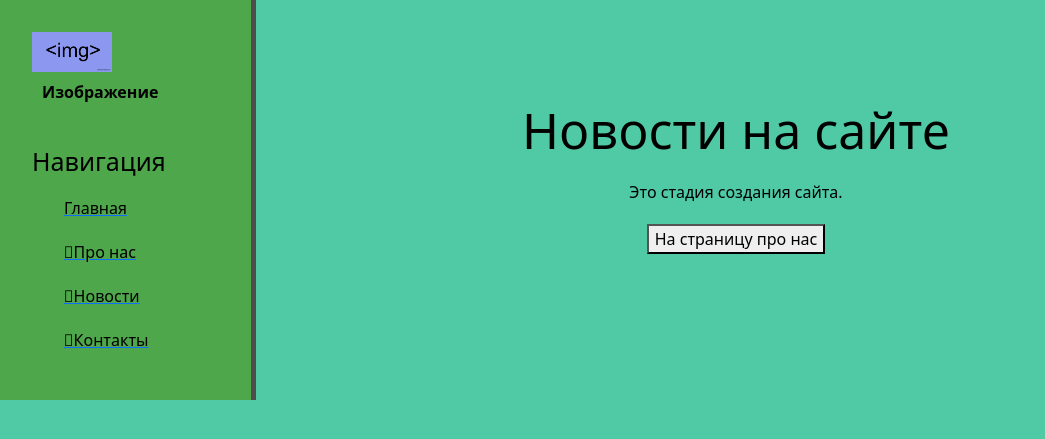
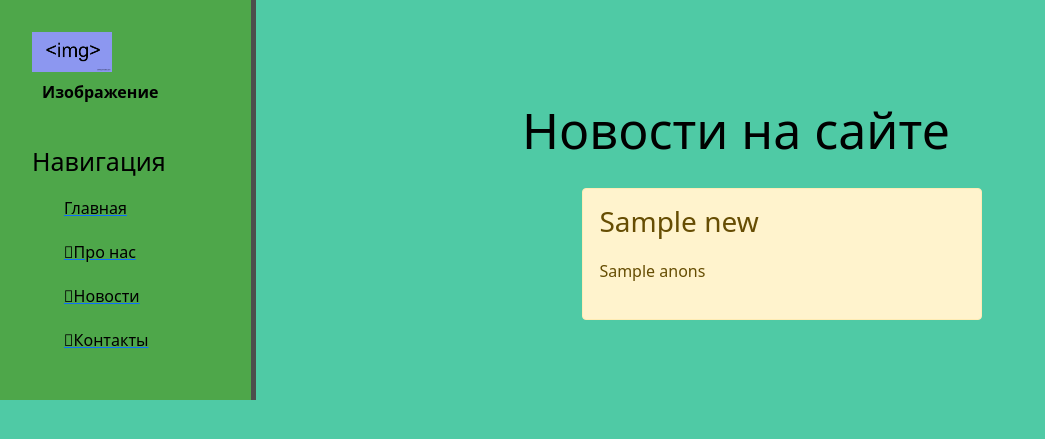
Before and after one commit to LeoNefesch/vsc_project, a Django app: template news/templates/news/news_home.html in a window 1280 px wide. Shown: the top 439 px of the page, without its empty margins (0-1045 px from the left). Run offline with Django 4.2, Linux system fonts and the light colour scheme; the template is opened without the code that fills it: most values are stand-ins (such as "Sample title", 1, 10 or a date in 2020); some libraries are stand-ins or nearby versions.

Commit message:
add cicles if and for

```diff
--- a/news/templates/news/news_home.html
+++ b/news/templates/news/news_home.html
@@ -6,7 +6,16 @@
     <div class="features">
         <h1>Новости на сайте</h1>
 
-        <p>Это стадия создания сайта.</p>
-        <button clas="btn btn-warning">На страницу про нас</button>
+        {% if news %}
+            {% for el in news %}
+                <div class="alert alert-warning">
+                    <h3>{{ el.title }}</h3>
+                    <p>{{ el.anons }}</p>
+                </div>
+            {% endfor %}
+        {% else %}
+                <p>У вас нет записей</p>
+        {% endif %}
+        {# Так выглядит комментарий в шаблонизаторе Jinja) #}
     </div>
 {% endblock %}
```
